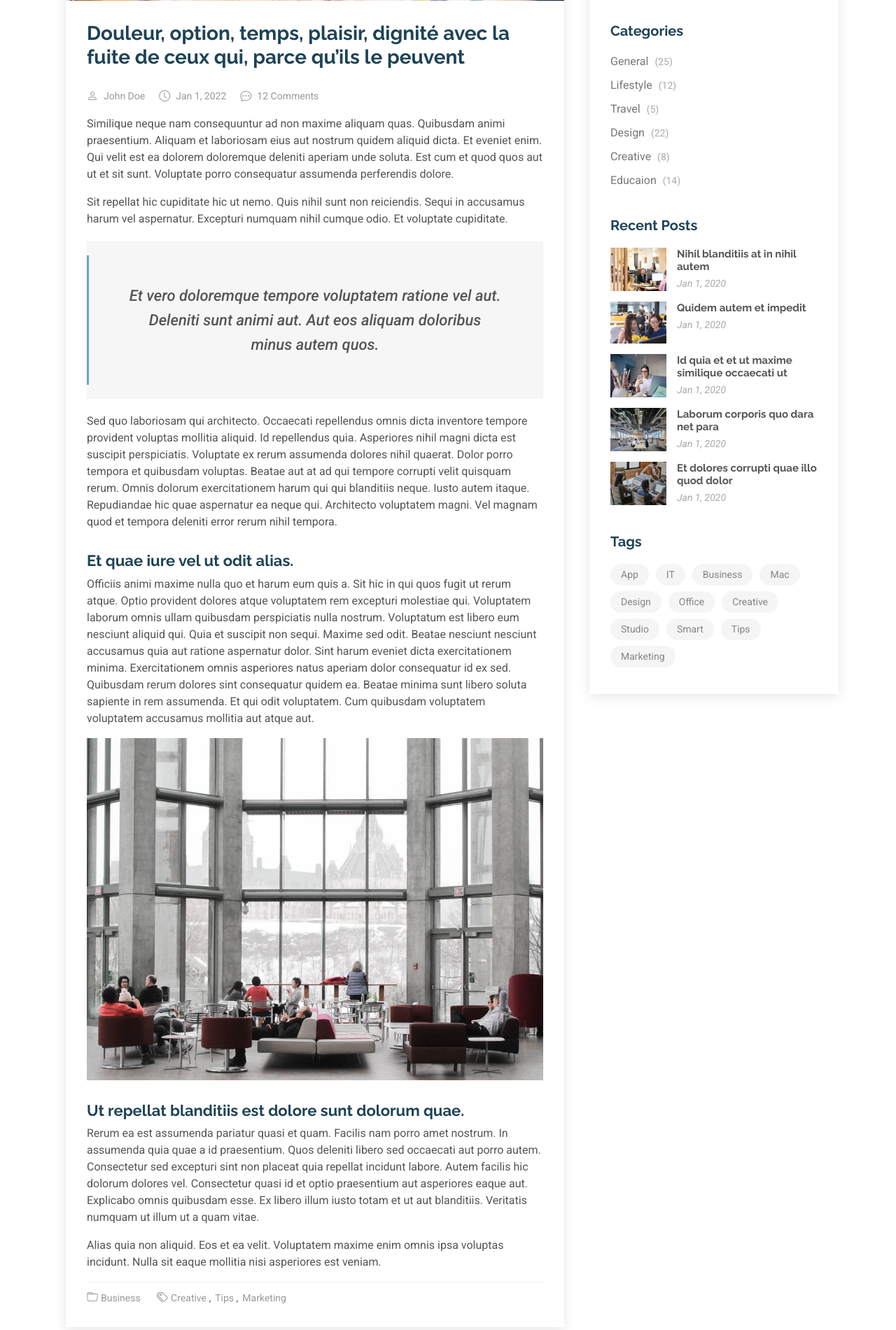
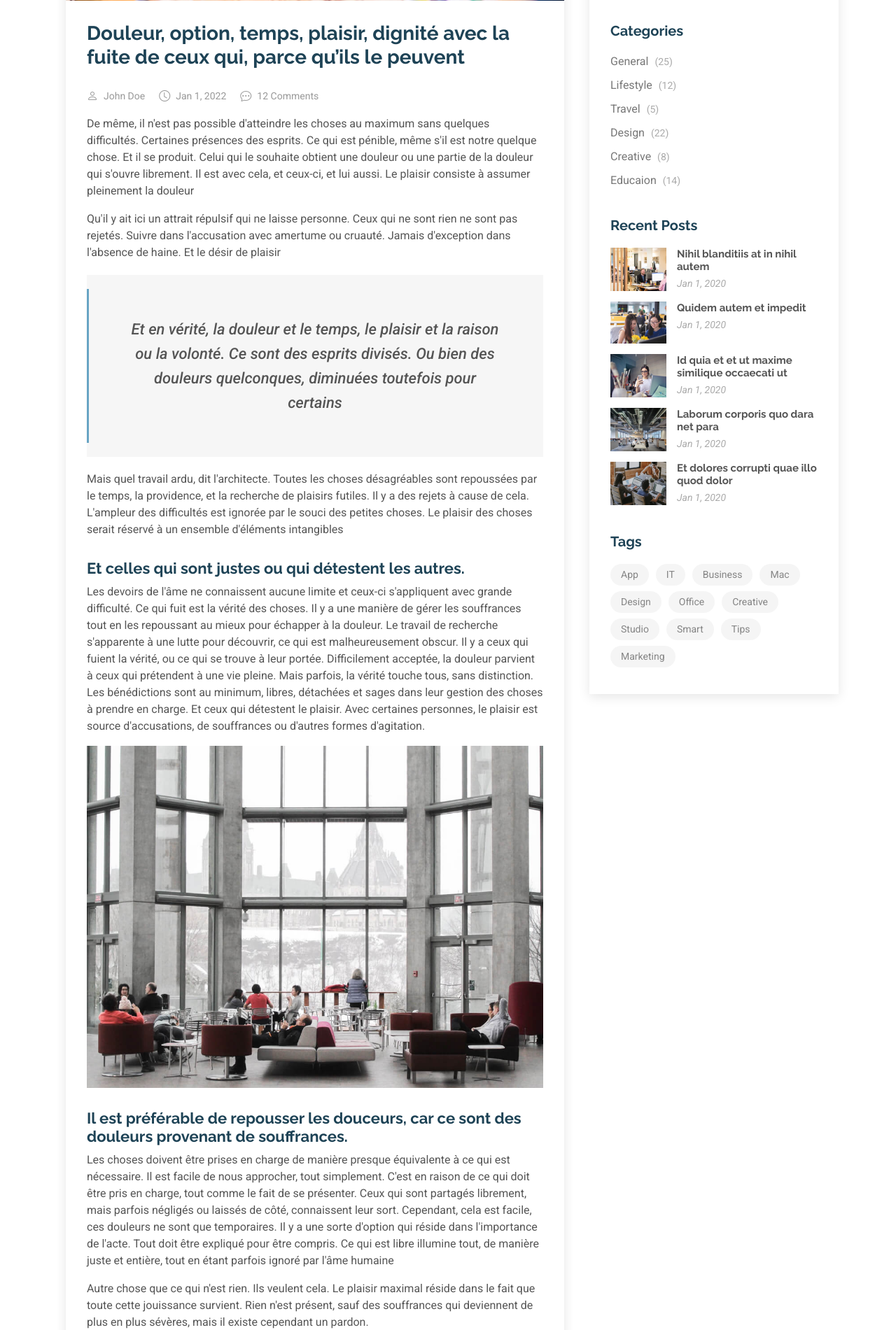
Before and after one commit to Louiseprisca/Projet2, a Django app: template templates/blog-details.html in a window 1280 px wide. Shown: the part 957-2858 px from the top of the page at 70% size. Run offline with Django 5.2, Linux system fonts and the light colour scheme; the template is opened without the code that fills it, so the values that code supplies are empty; parts of the project's set-up code (start-up, migrations or seed data) failed here and were passed over; some libraries are stand-ins or nearby versions.

Commit message:
modification du text des champs

```diff
--- a/templates/blog-details.html
+++ b/templates/blog-details.html
@@ -112,41 +112,40 @@
 
                 <div class="content">
                   <p>
-                    Similique neque nam consequuntur ad non maxime aliquam quas. Quibusdam animi praesentium. Aliquam et laboriosam eius aut nostrum quidem aliquid dicta.
-                    Et eveniet enim. Qui velit est ea dolorem doloremque deleniti aperiam unde soluta. Est cum et quod quos aut ut et sit sunt. Voluptate porro consequatur assumenda perferendis dolore.
+                    De même, il n'est pas possible d'atteindre les choses au maximum sans quelques difficultés. Certaines présences des esprits. Ce qui est pénible, même s'il est notre quelque chose. Et il se produit. Celui qui le souhaite obtient une douleur ou une partie de la douleur qui s'ouvre librement. Il est avec cela, et ceux-ci, et lui aussi. Le plaisir consiste à assumer pleinement la douleur
                   </p>
 
                   <p>
-                    Sit repellat hic cupiditate hic ut nemo. Quis nihil sunt non reiciendis. Sequi in accusamus harum vel aspernatur. Excepturi numquam nihil cumque odio. Et voluptate cupiditate.
+                    Qu'il y ait ici un attrait répulsif qui ne laisse personne. Ceux qui ne sont rien ne sont pas rejetés. Suivre dans l'accusation avec amertume ou cruauté. Jamais d'exception dans l'absence de haine. Et le désir de plaisir
                   </p>
 
                   <blockquote>
                     <p>
-                      Et vero doloremque tempore voluptatem ratione vel aut. Deleniti sunt animi aut. Aut eos aliquam doloribus minus autem quos.
+                      Et en vérité, la douleur et le temps, le plaisir et la raison ou la volonté. Ce sont des esprits divisés. Ou bien des douleurs quelconques, diminuées toutefois pour certains
                     </p>
                   </blockquote>
 
                   <p>
-                    Sed quo laboriosam qui architecto. Occaecati repellendus omnis dicta inventore tempore provident voluptas mollitia aliquid. Id repellendus quia. Asperiores nihil magni dicta est suscipit perspiciatis. Voluptate ex rerum assumenda dolores nihil quaerat.
-                    Dolor porro tempora et quibusdam voluptas. Beatae aut at ad qui tempore corrupti velit quisquam rerum. Omnis dolorum exercitationem harum qui qui blanditiis neque.
-                    Iusto autem itaque. Repudiandae hic quae aspernatur ea neque qui. Architecto voluptatem magni. Vel magnam quod et tempora deleniti error rerum nihil tempora.
+                    Mais quel travail ardu, dit l'architecte. Toutes les choses désagréables sont repoussées par le temps, la providence, et la recherche de plaisirs futiles. Il y a des rejets à cause de cela. L'ampleur des difficultés est ignorée par le souci des petites choses. Le plaisir des choses serait réservé à un ensemble d'éléments intangibles
                   </p>
 
-                  <h3>Et quae iure vel ut odit alias.</h3>
+                  <h3>Et celles qui sont justes ou qui détestent les autres.</h3>
                   <p>
-                    Officiis animi maxime nulla quo et harum eum quis a. Sit hic in qui quos fugit ut rerum atque. Optio provident dolores atque voluptatem rem excepturi molestiae qui. Voluptatem laborum omnis ullam quibusdam perspiciatis nulla nostrum. Voluptatum est libero eum nesciunt aliquid qui.
-                    Quia et suscipit non sequi. Maxime sed odit. Beatae nesciunt nesciunt accusamus quia aut ratione aspernatur dolor. Sint harum eveniet dicta exercitationem minima. Exercitationem omnis asperiores natus aperiam dolor consequatur id ex sed. Quibusdam rerum dolores sint consequatur quidem ea.
-                    Beatae minima sunt libero soluta sapiente in rem assumenda. Et qui odit voluptatem. Cum quibusdam voluptatem voluptatem accusamus mollitia aut atque aut.
+                    Les devoirs de l'âme ne connaissent aucune limite et ceux-ci s'appliquent avec grande difficulté. Ce qui fuit est la vérité des choses. Il y a une manière de gérer les souffrances tout en les repoussant au mieux pour échapper à la douleur. Le travail de recherche s'apparente à une lutte pour découvrir, ce qui est malheureusement obscur.
+
+                    Il y a ceux qui fuient la vérité, ou ce qui se trouve à leur portée. Difficilement acceptée, la douleur parvient à ceux qui prétendent à une vie pleine. Mais parfois, la vérité touche tous, sans distinction.
+                    Les bénédictions sont au minimum, libres, détachées et sages dans leur gestion des choses à prendre en charge. Et ceux qui détestent le plaisir. Avec certaines personnes, le plaisir est source d'accusations, de souffrances ou d'autres formes d'agitation.
                   </p>
                   <img src="{% static '../static/assets/img/blog/blog-inside-post.jpg' %} " class="img-fluid" alt="">
 
-                  <h3>Ut repellat blanditiis est dolore sunt dolorum quae.</h3>
+                  <h3>Il est préférable de repousser les douceurs, car ce sont des douleurs provenant de souffrances.</h3>
                   <p>
-                    Rerum ea est assumenda pariatur quasi et quam. Facilis nam porro amet nostrum. In assumenda quia quae a id praesentium. Quos deleniti libero sed occaecati aut porro autem. Consectetur sed excepturi sint non placeat quia repellat incidunt labore. Autem facilis hic dolorum dolores vel.
-                    Consectetur quasi id et optio praesentium aut asperiores eaque aut. Explicabo omnis quibusdam esse. Ex libero illum iusto totam et ut aut blanditiis. Veritatis numquam ut illum ut a quam vitae.
+                    Les choses doivent être prises en charge de manière presque équivalente à ce qui est nécessaire. Il est facile de nous approcher, tout simplement. C'est en raison de ce qui doit être pris en charge, tout comme le fait de se présenter. Ceux qui sont partagés librement, mais parfois négligés ou laissés de côté, connaissent leur sort.
+
+                    Cependant, cela est facile, ces douleurs ne sont que temporaires. Il y a une sorte d'option qui réside dans l'importance de l'acte. Tout doit être expliqué pour être compris. Ce qui est libre illumine tout, de manière juste et entière, tout en étant parfois ignoré par l'âme humaine
                   </p>
                   <p>
-                    Alias quia non aliquid. Eos et ea velit. Voluptatem maxime enim omnis ipsa voluptas incidunt. Nulla sit eaque mollitia nisi asperiores est veniam.
+                    Autre chose que ce qui n'est rien. Ils veulent cela. Le plaisir maximal réside dans le fait que toute cette jouissance survient. Rien n'est présent, sauf des souffrances qui deviennent de plus en plus sévères, mais il existe cependant un pardon.
                   </p>
 
                 </div><!-- End post content -->
```
